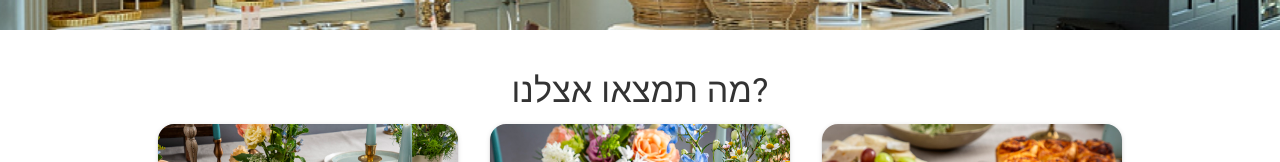
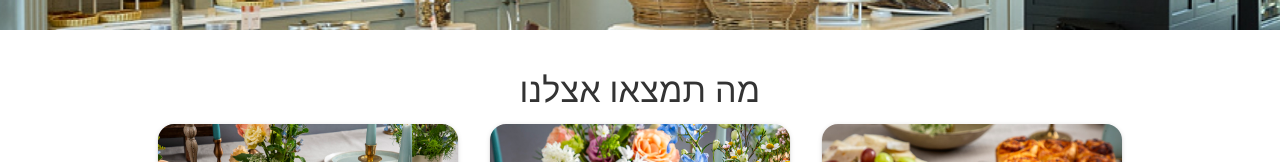
Before and after one commit to naomiOvad/KonditoriaApp, a React (Vite) app in the folder react/: page / in a window 1280 px wide. Shown: the part 354-516 px from the top of the page. Built offline with nearby package versions, Linux system fonts and the light colour scheme.

Commit message:
Update home.jsx

```diff
--- a/react/src/Components/features/home/home.jsx
+++ b/react/src/Components/features/home/home.jsx
@@ -27,7 +27,7 @@ export default function Home() {
             {/* טקסט + גלריה */}
             <Container sx={{ py: 5 }}>
                 <Typography variant="h4" textAlign="center" gutterBottom>
-                    ?מה תמצאו אצלנו
+                    מה תמצאו אצלנו
                 </Typography>
 
                 <Grid container spacing={4} justifyContent="center">
```
